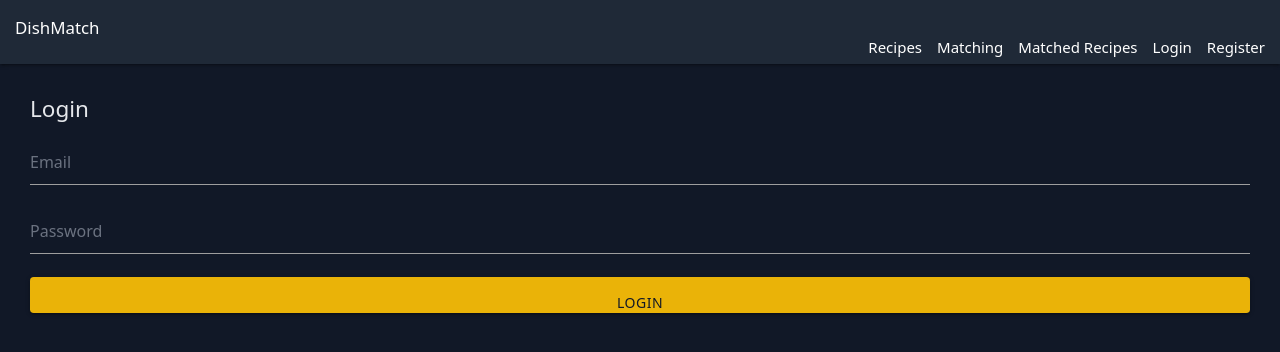
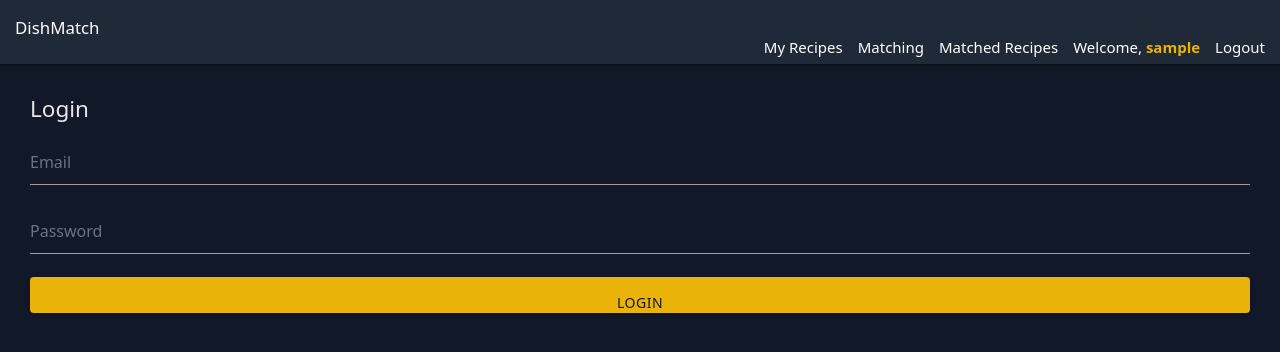
Before and after one commit to LeviathanIsI/DishMatch_Frontend, a React (Vite) app: page /login in a window 1280 px wide. Shown: the top 352 px of the page. Built offline with nearby package versions, Linux system fonts and the light colour scheme; sample sign-in values are in the browser's storage.

Commit message:
Updated nav bar logic so only show login and signup if a visitor is not logged in and will show welcome username and logout when they are signed in

```diff
--- a/src/App.jsx
+++ b/src/App.jsx
@@ -1,12 +1,13 @@
-import React from 'react';
-import { BrowserRouter as Router, Route, Routes } from 'react-router-dom';
-import Navbar from './components/Navbar';
-import Home from './pages/Home';
-import Register from './pages/Register';
-import Login from './pages/Login';
-import MyRecipes from './pages/MyRecipes';
-import Matching from './pages/Matching';
-import MatchedRecipes from './pages/MatchedRecipes'; // Import the new page
+import React from "react";
+import { BrowserRouter as Router, Route, Routes } from "react-router-dom";
+import Navbar from "./components/Navbar";
+import Home from "./pages/Home";
+import Register from "./pages/Register";
+import Login from "./pages/Login";
+import MyRecipes from "./pages/MyRecipes";
+import Matching from "./pages/Matching";
+import MatchedRecipes from "./pages/MatchedRecipes";
+import ProtectedRoute from "./components/ProtectedRoute";
 
 const App = () => {
   return (
@@ -18,9 +19,30 @@ const App = () => {
             <Route path="/" element={<Home />} />
             <Route path="/register" element={<Register />} />
             <Route path="/login" element={<Login />} />
-            <Route path="/myrecipes" element={<MyRecipes />} />
-            <Route path="/matching" element={<Matching />} />
-            <Route path="/matched-recipes" element={<MatchedRecipes />} /> {/* New Route */}
+            <Route
+              path="/myrecipes"
+              element={
+                <ProtectedRoute>
+                  <MyRecipes />
+                </ProtectedRoute>
+              }
+            />
+            <Route
+              path="/matching"
+              element={
+                <ProtectedRoute>
+                  <Matching />
+                </ProtectedRoute>
+              }
+            />
+            <Route
+              path="/matched-recipes"
+              element={
+                <ProtectedRoute>
+                  <MatchedRecipes />
+                </ProtectedRoute>
+              }
+            />
           </Routes>
         </main>
       </div>
--- a/src/components/Navbar.jsx
+++ b/src/components/Navbar.jsx
@@ -1,7 +1,16 @@
-import React from 'react';
-import { Link } from 'react-router-dom';
+import React, { useContext } from "react";
+import { Link, useNavigate } from "react-router-dom";
+import { AuthContext } from "../context/AuthContext";
 
 const Navbar = () => {
+  const { isAuthenticated, username, logout } = useContext(AuthContext);
+  const navigate = useNavigate();
+
+  const handleLogout = () => {
+    logout();
+    navigate("/login");
+  };
+
   return (
     <nav className="bg-gray-800 p-4">
       <div className="container mx-auto flex justify-between">
@@ -9,11 +18,35 @@ const Navbar = () => {
           <Link to="/">DishMatch</Link>
         </div>
         <div className="flex space-x-4">
-          <Link to="/myrecipes" className="text-white">Recipes</Link>
-          <Link to="/matching" className="text-white">Matching</Link>
-          <Link to="/matched-recipes" className="text-white">Matched Recipes</Link> {/* New Route */}
-          <Link to="/login" className="text-white">Login</Link>
-          <Link to="/register" className="text-white">Register</Link>
+          <Link to="/myrecipes" className="text-white">
+            My Recipes
+          </Link>
+          <Link to="/matching" className="text-white">
+            Matching
+          </Link>
+          <Link to="/matched-recipes" className="text-white">
+            Matched Recipes
+          </Link>
+          {isAuthenticated ? (
+            <>
+              <span className="text-white">
+                Welcome,{" "}
+                <span className="text-yellow-500 font-bold">{username}</span>
+              </span>
+              <button onClick={handleLogout} className="text-white">
+                Logout
+              </button>
+            </>
+          ) : (
+            <>
+              <Link to="/login" className="text-white">
+                Login
+              </Link>
+              <Link to="/register" className="text-white">
+                Register
+              </Link>
+            </>
+          )}
         </div>
       </div>
     </nav>
--- /dev/null
+++ b/src/components/ProtectedRoute.jsx
@@ -0,0 +1,14 @@
+import React from 'react';
+import { Navigate } from 'react-router-dom';
+
+const ProtectedRoute = ({ children }) => {
+  const token = localStorage.getItem('token');
+
+  if (!token) {
+    return <Navigate to="/login" replace />;
+  }
+
+  return children;
+};
+
+export default ProtectedRoute;
--- /dev/null
+++ b/src/context/AuthContext.jsx
@@ -0,0 +1,36 @@
+import React, { createContext, useState, useEffect } from "react";
+
+export const AuthContext = createContext();
+
+export const AuthProvider = ({ children }) => {
+  const [isAuthenticated, setIsAuthenticated] = useState(false);
+  const [username, setUsername] = useState("");
+
+  useEffect(() => {
+    const token = localStorage.getItem("token");
+    if (token) {
+      const decodedToken = JSON.parse(atob(token.split(".")[1]));
+      console.log("Decoded Token:", decodedToken); // Add this line
+      setUsername(decodedToken.username);
+      setIsAuthenticated(true);
+    }
+  }, []);
+
+  const login = (token, username) => {
+    localStorage.setItem("token", token);
+    setUsername(username);
+    setIsAuthenticated(true);
+  };
+
+  const logout = () => {
+    localStorage.removeItem("token");
+    setUsername("");
+    setIsAuthenticated(false);
+  };
+
+  return (
+    <AuthContext.Provider value={{ isAuthenticated, username, login, logout }}>
+      {children}
+    </AuthContext.Provider>
+  );
+};
--- a/src/main.jsx
+++ b/src/main.jsx
@@ -1,12 +1,15 @@
-import React from 'react';
-import { createRoot } from 'react-dom/client';
-import App from './App';
-import './index.css';
+import React from "react";
+import { createRoot } from "react-dom/client";
+import App from "./App";
+import "./index.css";
+import { AuthProvider } from "./context/AuthContext";
 
-const container = document.getElementById('root');
+const container = document.getElementById("root");
 const root = createRoot(container);
 root.render(
   <React.StrictMode>
-    <App />
+    <AuthProvider>
+      <App />
+    </AuthProvider>
   </React.StrictMode>
 );
--- a/src/pages/Login.jsx
+++ b/src/pages/Login.jsx
@@ -1,25 +1,32 @@
-import React, { useState } from 'react';
-import apiFetch from '../api/fetch';
+import React, { useState, useContext } from "react";
+import apiFetch from "../api/fetch";
+import { AuthContext } from "../context/AuthContext";
+import { useNavigate } from "react-router-dom";
 
 const Login = () => {
-  const [email, setEmail] = useState('');
-  const [password, setPassword] = useState('');
-  const [message, setMessage] = useState('');
-  const [messageType, setMessageType] = useState(''); // 'success' or 'error'
+  const [email, setEmail] = useState("");
+  const [password, setPassword] = useState("");
+  const [message, setMessage] = useState("");
+  const [messageType, setMessageType] = useState(""); // 'success' or 'error'
+
+  const { login } = useContext(AuthContext);
+  const navigate = useNavigate();
 
   const handleSubmit = async (e) => {
     e.preventDefault();
     try {
-      const response = await apiFetch('/users/login', {
-        method: 'POST',
+      const response = await apiFetch("/users/login", {
+        method: "POST",
         body: JSON.stringify({ email, password }),
       });
-      localStorage.setItem('token', response.token);
-      setMessageType('success');
-      setMessage('User authenticated successfully!');
+      localStorage.setItem("token", response.token);
+      login(response.token, response.username);
+      setMessageType("success");
+      setMessage("User authenticated successfully!");
+      navigate("/myrecipes");
     } catch (error) {
-      setMessageType('error');
-      setMessage('Error authenticating user: ' + error.message);
+      setMessageType("error");
+      setMessage("Error authenticating user: " + error.message);
     }
   };
 
@@ -47,10 +54,19 @@ const Login = () => {
             className="w-full p-2 border rounded bg-gray-800 text-gray-200 placeholder-gray-500 focus:border-yellow-500"
           />
         </div>
-        <button type="submit" className="btn w-full py-2 rounded bg-yellow-500 text-gray-900 hover:bg-yellow-400">Login</button>
+        <button
+          type="submit"
+          className="btn w-full py-2 rounded bg-yellow-500 text-gray-900 hover:bg-yellow-400"
+        >
+          Login
+        </button>
       </form>
       {message && (
-        <p className={messageType === 'success' ? 'green-text mt-4' : 'red-text mt-4'}>
+        <p
+          className={
+            messageType === "success" ? "green-text mt-4" : "red-text mt-4"
+          }
+        >
           {message}
         </p>
       )}
--- a/src/pages/MyRecipes.jsx
+++ b/src/pages/MyRecipes.jsx
@@ -1,12 +1,12 @@
-import React, { useState, useEffect } from 'react';
-import apiFetch from '../api/fetch';
+import React, { useState, useEffect } from "react";
+import apiFetch from "../api/fetch";
 
 const MyRecipes = () => {
   const [recipes, setRecipes] = useState([]);
 
   useEffect(() => {
     const fetchRecipes = async () => {
-      const response = await apiFetch('/recipes');
+      const response = await apiFetch("/recipes");
       setRecipes(response);
     };
     fetchRecipes();
@@ -14,14 +14,16 @@ const MyRecipes = () => {
 
   return (
     <div>
-      <h2 className="text-2xl mb-4">Recipes</h2>
+      <h2 className="text-2xl mb-4">My Recipes</h2>
       <ul>
         {recipes.map((recipe) => (
           <li key={recipe._id} className="card p-4 mb-4">
             <h3 className="card-title">{recipe.name}</h3>
             <p>{recipe.cuisine}</p>
-            <p>{recipe.ingredients.join(', ')}</p>
-            <p>Created by: {recipe.creator ? recipe.creator.username : 'Unknown'}</p>
+            <p>{recipe.ingredients.join(", ")}</p>
+            <p>
+              Created by: {recipe.creator ? recipe.creator.username : "Unknown"}
+            </p>
           </li>
         ))}
       </ul>
--- a/src/pages/Register.jsx
+++ b/src/pages/Register.jsx
@@ -1,29 +1,36 @@
-import React, { useState } from 'react';
-import apiFetch from '../api/fetch';
+import React, { useState, useContext } from "react";
+import apiFetch from "../api/fetch";
+import { AuthContext } from "../context/AuthContext";
+import { useNavigate } from "react-router-dom";
 
 const Register = () => {
-  const [email, setEmail] = useState('');
-  const [username, setUsername] = useState('');
-  const [password, setPassword] = useState('');
-  const [message, setMessage] = useState('');
-  const [messageType, setMessageType] = useState(''); // 'success' or 'error'
+  const [email, setEmail] = useState("");
+  const [username, setUsername] = useState("");
+  const [password, setPassword] = useState("");
+  const [message, setMessage] = useState("");
+  const [messageType, setMessageType] = useState(""); // 'success' or 'error'
+
+  const { login } = useContext(AuthContext);
+  const navigate = useNavigate();
 
   const handleSubmit = async (e) => {
     e.preventDefault();
     try {
-      const response = await apiFetch('/users/register', {
-        method: 'POST',
+      const response = await apiFetch("/users/register", {
+        method: "POST",
         body: JSON.stringify({ email, username, password }),
       });
-      localStorage.setItem('token', response.token);
-      setMessageType('success');
-      setMessage('User registered successfully!');
-      setEmail('');
-      setUsername('');
-      setPassword('');
+      localStorage.setItem("token", response.token);
+      login(response.token, response.username);
+      setMessageType("success");
+      setMessage("User registered successfully!");
+      setEmail("");
+      setUsername("");
+      setPassword("");
+      navigate("/myrecipes");
     } catch (error) {
-      setMessageType('error');
-      setMessage('Error registering user: ' + error.message);
+      setMessageType("error");
+      setMessage("Error registering user: " + error.message);
     }
   };
 
@@ -61,10 +68,19 @@ const Register = () => {
             className="w-full p-2 border rounded bg-gray-800 text-gray-200 placeholder-gray-500 focus:border-yellow-500"
           />
         </div>
-        <button type="submit" className="btn w-full py-2 rounded bg-yellow-500 text-gray-900 hover:bg-yellow-400">Register</button>
+        <button
+          type="submit"
+          className="btn w-full py-2 rounded bg-yellow-500 text-gray-900 hover:bg-yellow-400"
+        >
+          Register
+        </button>
       </form>
       {message && (
-        <p className={messageType === 'success' ? 'green-text mt-4' : 'red-text mt-4'}>
+        <p
+          className={
+            messageType === "success" ? "green-text mt-4" : "red-text mt-4"
+          }
+        >
           {message}
         </p>
       )}
```
